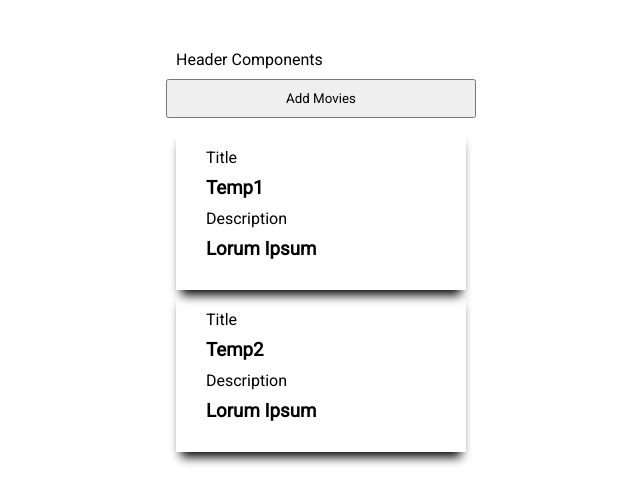
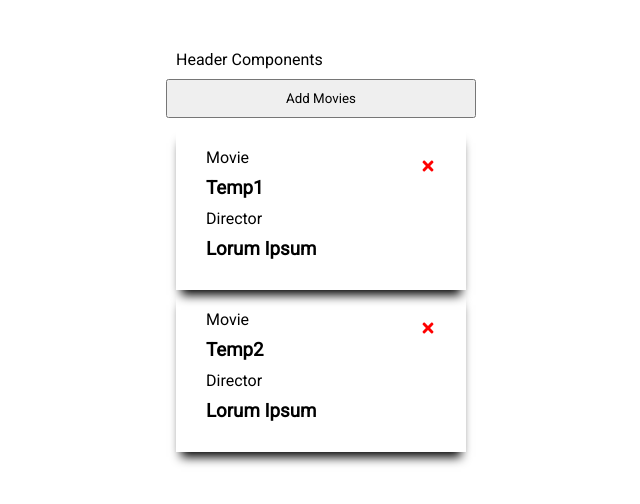
Before and after one commit to suhpin95/movie-list-app, a React (Create React App) app: page / in a window 1280 px wide. Shown: the top 504 px of the page, without its empty margins (319-959 px from the left). Built offline with nearby package versions, Linux system fonts and the light colour scheme.

Commit message:
1. Implemented Add Movie functionality 2. Addition of react icons for delete function

```diff
--- a/package.json
+++ b/package.json
@@ -9,6 +9,7 @@
     "prop-types": "^15.7.2",
     "react": "^17.0.1",
     "react-dom": "^17.0.1",
+    "react-icons": "^4.1.0",
     "react-scripts": "4.0.1",
     "uuidv4": "^6.2.6",
     "web-vitals": "^0.2.4"
--- a/src/App.css
+++ b/src/App.css
@@ -19,3 +19,6 @@
 #saveBtn{
     width: 100%;
 }
+#deletCursor{
+    float: right;
+}
--- a/src/components/AddMovies.js
+++ b/src/components/AddMovies.js
@@ -5,34 +5,34 @@ import { v4 as uuidv4 } from 'uuid'
 const AddMovies = () => {
   const [title, setTitle] = useState('')
   const [description, setDescription] = useState('')
-  const [id, setId] = useState(null)
+  const [id, setId] = useState(uuidv4())
   const { addMovies } = useContext(MovieContext)
 
   const handleSubmit = (e) => {
     e.preventDefault()
     setId(uuidv4())
     const newMovie = {
+      id,
       title,
-      description,
-      id
+      description
     }
+    addMovies(newMovie)
     setTitle('')
     setDescription('')
-    addMovies(newMovie)
   }
 
   return (
     <div className="addMovies">
         <form onSubmit = {handleSubmit}>
           <div>
-            <label>Title</label>
+            <label>Movie</label>
             <input type ="text" placeholder="Title" value={title}
               onChange = {(e) => setTitle(e.target.value)}
             />
           </div>
             <div>
-              <label>Description</label>
-              <input type ="text" placeholder="Description" value={description}
+              <label>Director</label>
+              <input type ="text" placeholder="Director" value={description}
                 onChange = {(e) => setDescription(e.target.value)}
               />
           </div> <br/>
--- a/src/components/ListMovies.js
+++ b/src/components/ListMovies.js
@@ -4,7 +4,6 @@ import { MovieContext } from '../context/MovieContext'
 
 const ListMovies = () => {
   const { movieList } = useContext(MovieContext)
-  console.log(movieList)
   return (
     <>
       <ul>
--- a/src/components/Movie.js
+++ b/src/components/Movie.js
@@ -1,11 +1,17 @@
 import React from 'react'
 import PropTypes from 'prop-types'
+import { FaTimes } from 'react-icons/fa'
 const Movie = ({ movieList }) => {
   return (
         <div className="card">
-            <label>Title</label>
+            <label>Movie <FaTimes
+             id='deletCursor'
+             style={{
+               color: 'red',
+               cursor: 'pointer'
+             }}/></label>
             <h3>{movieList.title}</h3>
-            <label>Description</label>
+            <label>Director</label>
             <h3>{movieList.description}</h3>
         </div>
   )
--- a/src/context/AppReducer.js
+++ b/src/context/AppReducer.js
@@ -4,7 +4,7 @@ export default (state, action) => {
     case 'ADD_MOVIE':
       return {
         ...state,
-        movies: [action.payload, ...state.movieList]
+        movieList: [action.payload, ...state.movieList]
       }
     default: {
       return state
```
Also changed, not shown: 1 other file (tests, documents, lock files or other folders).
